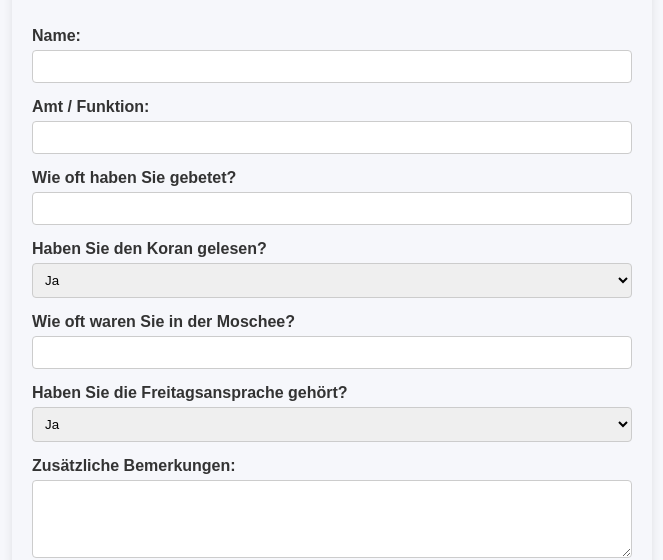
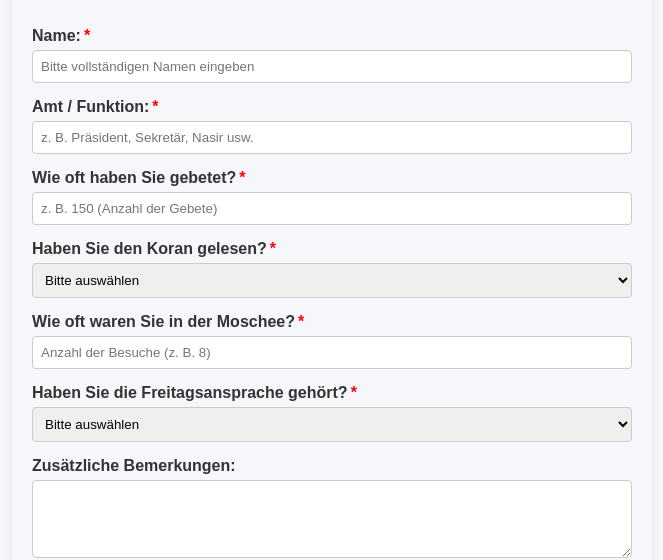
Before and after one commit to DarmstadtWest/berichtsformular, a plain HTML site: page index.html in a window 1280 px wide. Shown: the part 254-814 px from the top of the page, without its empty margins (308-971 px from the left). Drawn offline with Linux system fonts and the light colour scheme.

Commit message:
Update index.html
Jazakallah beim senden
pflichfelder
hinweise wie man das ausfüllt

```diff
--- a/index.html
+++ b/index.html
@@ -39,6 +39,10 @@
 		  margin-top: 15px;
 		  font-weight: bold;
 		}
+		.pflicht {
+		  color: red;
+		  margin-left: 3px;
+		}
 		input, select, textarea, button {
 		  width: 100%;
 		  padding: 8px;
@@ -72,31 +76,36 @@
 	  </style>
 	</head>
 	<body>
+
 	  <img src="Ahmadiyya-Logo_Original.png" alt="Ahmadiyya Logo" class="logo">
 	  <h1>Berichtsformular Oktober 2025</h1>
 	  <h2>Darmstadt West</h2>
 
 	  <form id="berichtForm" action="https://formspree.io/f/movkozeq" method="POST">
-		<label for="name">Name:</label>
-		<input type="text" id="name" name="name" required>
+		<label for="name">Name:<span class="pflicht">*</span></label>
+		<input type="text" id="name" name="name" placeholder="Bitte vollständigen Namen eingeben"
+			   pattern="[A-Za-zÄÖÜäöüß\s]+" title="Nur Buchstaben erlaubt" required>
 
-		<label for="amt">Amt / Funktion:</label>
-		<input type="text" id="amt" name="amt">
+		<label for="amt">Amt / Funktion:<span class="pflicht">*</span></label>
+		<input type="text" id="amt" name="amt" placeholder="z. B. Präsident, Sekretär, Nasir usw."
+			   pattern="[A-Za-zÄÖÜäöüß\s]+" title="Nur Buchstaben erlaubt" required>
 
-		<label for="gebete">Wie oft haben Sie gebetet?</label>
-		<input type="text" id="gebete" name="gebete">
+		<label for="gebete">Wie oft haben Sie gebetet?<span class="pflicht">*</span></label>
+		<input type="number" id="gebete" name="gebete" placeholder="z. B. 150 (Anzahl der Gebete)" min="0" required>
 
-		<label for="koran">Haben Sie den Koran gelesen?</label>
-		<select id="koran" name="koran">
+		<label for="koran">Haben Sie den Koran gelesen?<span class="pflicht">*</span></label>
+		<select id="koran" name="koran" required>
+		  <option value="" selected>Bitte auswählen</option>
 		  <option>Ja</option>
 		  <option>Nein</option>
 		</select>
 
-		<label for="moschee">Wie oft waren Sie in der Moschee?</label>
-		<input type="number" id="moschee" name="moschee">
+		<label for="moschee">Wie oft waren Sie in der Moschee?<span class="pflicht">*</span></label>
+		<input type="number" id="moschee" name="moschee" placeholder="Anzahl der Besuche (z. B. 8)" min="0" required>
 
-		<label for="freitagsansprache">Haben Sie die Freitagsansprache gehört?</label>
-		<select id="freitagsansprache" name="freitagsansprache">
+		<label for="freitagsansprache">Haben Sie die Freitagsansprache gehört?<span class="pflicht">*</span></label>
+		<select id="freitagsansprache" name="freitagsansprache" required>
+		  <option value="" selected>Bitte auswählen</option>
 		  <option>Ja</option>
 		  <option>Nein</option>
 		</select>
@@ -108,7 +117,7 @@
 	  </form>
 
 	  <div class="feedback" id="feedback">
-		Vielen Dank, Ihr Bericht wurde erfolgreich gesendet!
+		Jazakallah, Ihr Bericht wurde erfolgreich gesendet!
 	  </div>
 
 	  <div class="rechtlicher-hinweis">
@@ -119,12 +128,11 @@
 	  </div>
 
 	  <script>
-		// 🗓️ Zeitraum, in dem das Formular aktiv ist
-		const startDatum = new Date("2025-10-01T08:00:00"); // ab 25. Okt 2025, 08:00 Uhr
-		const endDatum   = new Date("2025-10-30T11:18:00"); // bis 30. Okt 2025, 23:59 Uhr
+		// 🗓️ Zeitraum, in dem das Formular aktiv ist (mit Uhrzeit)
+		const startDatum = new Date("2025-10-01T08:00:00"); // ab 1. Okt 2025, 08:00 Uhr
+		const endDatum   = new Date("2025-10-30T23:59:00"); // bis 30. Okt 2025, 23:59 Uhr
 		const heute = new Date();
 
-		// Prüfen, ob das heutige Datum im erlaubten Zeitraum liegt
 		const formularAktiv = heute >= startDatum && heute <= endDatum;
 
 		window.addEventListener('DOMContentLoaded', () => {
@@ -132,9 +140,12 @@
 		  const feedback = document.getElementById('feedback');
 
 		  if (!formularAktiv) {
-			form.innerHTML = '<p style="color:red; font-weight:bold; text-align:center;">Das Formular ist derzeit offline.<br>Es ist nur vom ' +
-			  startDatum.toLocaleDateString("de-DE") + ' bis ' + endDatum.toLocaleDateString("de-DE") +
-			  ' verfügbar.</p>';
+			form.innerHTML = `
+			  <p style="color:red; font-weight:bold; text-align:center;">
+				Das Formular ist derzeit offline.<br>
+				Es ist verfügbar vom <br>
+				${startDatum.toLocaleString("de-DE")} bis ${endDatum.toLocaleString("de-DE")}.
+			  </p>`;
 			return;
 		  }
 
```
